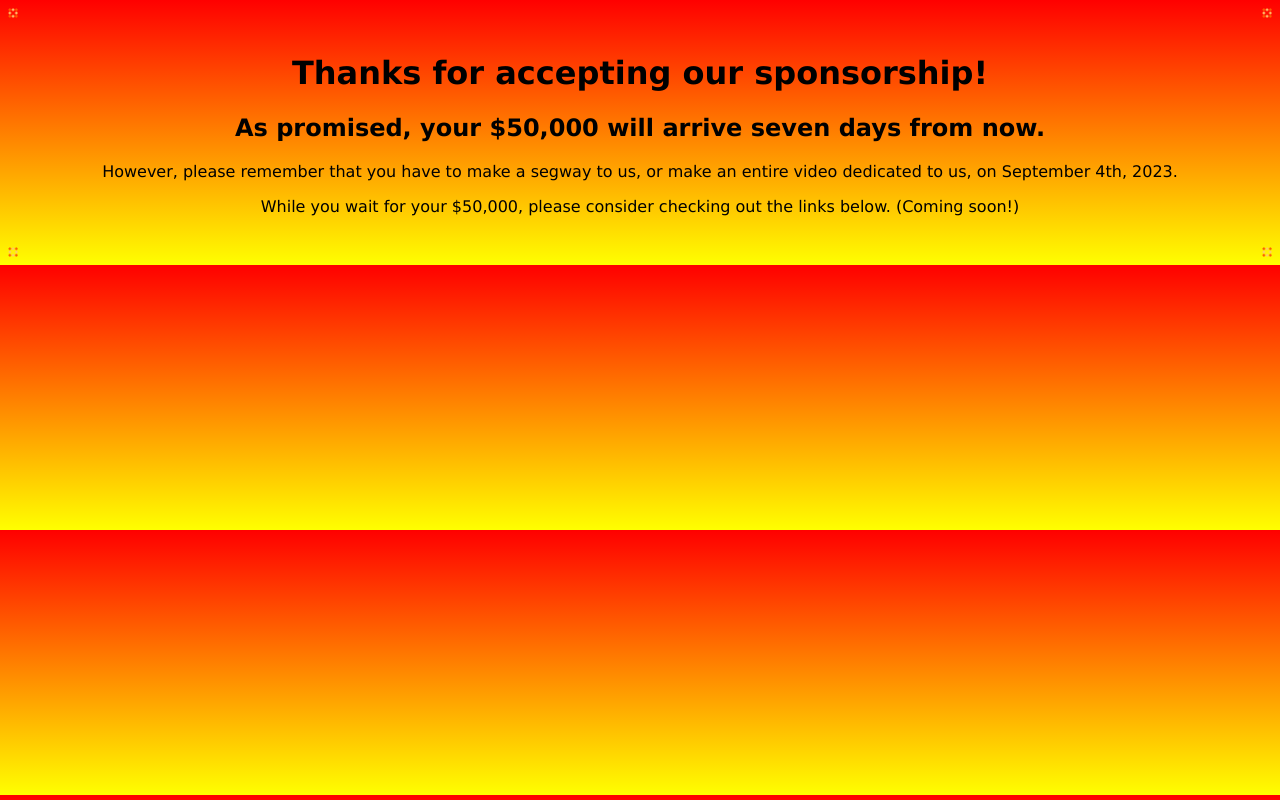
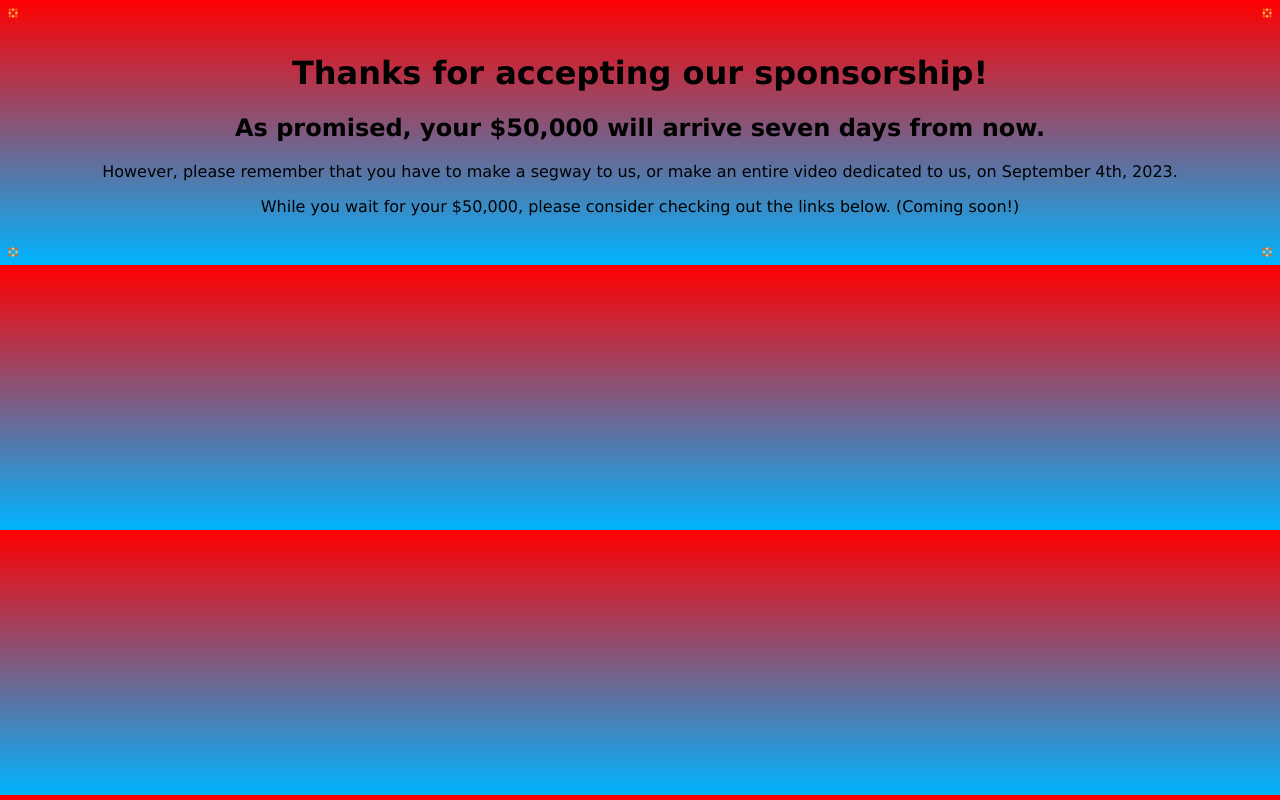
Before and after one commit to FongAntivirus/GoingToRuinYourLifeIfYouAcceptThisSponsorship, a plain HTML site: page index.html in a window 1280 px wide. Drawn offline with Linux system fonts and the light colour scheme.

Commit message:
Update style.css

```diff
--- a/style.css
+++ b/style.css
@@ -1,5 +1,5 @@
 body {
-  background-image: linear-gradient(red, yellow);
+  background-image: linear-gradient(rgba(255,0,0,1), rgba(0,180,255,1));
   text-align: center;
   font-family: Verdana;
   border: 10px solid transparent;
```
